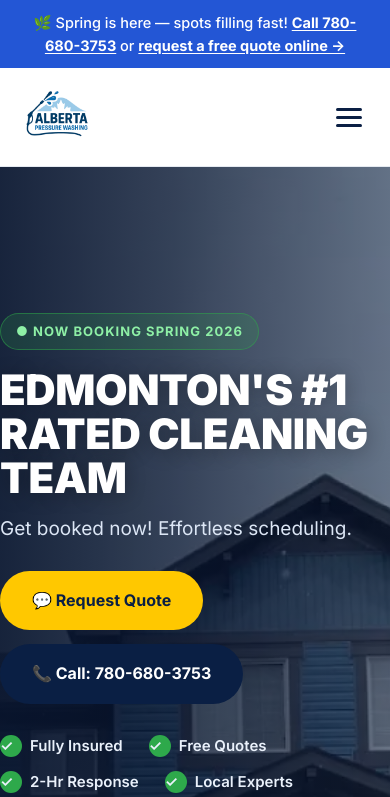
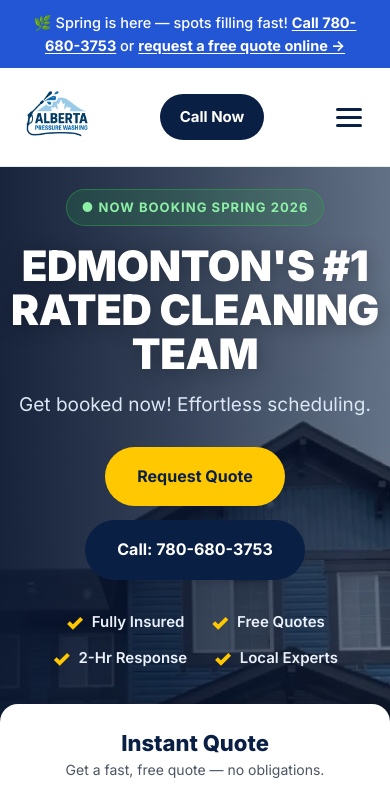
Before and after one commit to temtesfay/albertapressurewashing, a plain HTML site: page index.html in a window 390 px wide. Shown: the top 797 px of the page. Drawn offline with Linux system fonts and the light colour scheme.

Commit message:
Homepage mobile polish + Call Now header button site-wide
Homepage: center hero on mobile, trim top space (zero the section padding
override), solid yellow trust checkmarks, remove emojis from hero buttons.
Add a mobile "Call Now" button to the header across all main pages.

Co-Authored-By: Claude Opus 4.8 <noreply@anthropic.com>

```diff
--- a/index.html
+++ b/index.html
@@ -45,6 +45,7 @@
   .menu a{color:var(--navy);font-weight:600;font-size:20px}
   .menu a:hover{color:var(--bar)}
   .nav .btn{padding:13px 24px}
+  .hcall{display:none}
   .burger{display:none;background:none;border:0;cursor:pointer;padding:8px}
   .burger span{display:block;width:26px;height:3px;background:var(--navy);border-radius:2px;margin:5px 0}
   #mtoggle{display:none}
@@ -60,7 +61,7 @@
   .hero-btns{display:flex;flex-wrap:wrap;gap:14px;margin-bottom:30px}
   .trust{display:flex;flex-wrap:wrap;gap:12px 26px}
   .trust span{display:inline-flex;align-items:center;gap:8px;font-weight:600;font-size:15px;color:#eaf1fb}
-  .chk{width:22px;height:22px;flex:0 0 auto;border-radius:50%;background:var(--green);color:#fff;display:grid;place-items:center;font-size:12px}
+  .trust .chk{flex:0 0 auto;color:var(--yellow);font-size:21px;font-weight:900;line-height:1;display:inline-flex}
 
   /* quote form card */
   .qcard{background:#fff;border-radius:18px;padding:28px;box-shadow:0 30px 60px rgba(0,0,0,.35);color:var(--ink)}
@@ -159,6 +160,11 @@
     .nav .btn{display:none}
     #mtoggle:checked ~ .menu{display:flex}
     .burger{display:block}
+    .hero{padding-top:0;padding-bottom:0}
+    .hero-grid{text-align:center;align-items:start;padding-top:22px;padding-bottom:48px}
+    .hero .sub{margin-left:auto;margin-right:auto}
+    .hero-btns,.trust{justify-content:center}
+    .hcall{display:inline-flex;align-items:center;background:var(--navy);color:#fff;font-weight:700;padding:11px 20px;border-radius:999px;font-size:15px;white-space:nowrap}
   }
 
   .hasdrop{position:relative}
@@ -195,6 +201,7 @@
 <header>
   <div class="wrap nav">
     <a class="logo" href="/"><img src="/assets/framer/images/ydHi0YvqaGJVHcRsVyzTUazyZPk.png" alt="Alberta Pressure Washing"></a>
+    <a class="hcall" href="tel:+17806803753">Call Now</a>
     <input type="checkbox" id="mtoggle">
     <label class="burger" for="mtoggle" aria-label="Menu"><span></span><span></span><span></span></label>
     <nav class="menu">
@@ -215,8 +222,8 @@
       <h1 class="cond">Edmonton's #1 Rated Cleaning Team</h1>
       <p class="sub">Get booked now! Effortless scheduling.</p>
       <div class="hero-btns">
-        <a class="btn btn-yellow" href="#quote">💬 Request Quote</a>
-        <a class="btn btn-navy" href="tel:+17806803753">📞 Call: 780-680-3753</a>
+        <a class="btn btn-yellow" href="#quote">Request Quote</a>
+        <a class="btn btn-navy" href="tel:+17806803753">Call: 780-680-3753</a>
       </div>
       <div class="trust">
         <span><span class="chk">✓</span> Fully Insured</span>
```
Also changed, not shown: commercial-pressure-washing/index.html (+3 -0 lines), concrete-cleaning/index.html (+3 -0 lines), contact/index.html (+3 -0 lines), fence-cleaning/index.html (+3 -0 lines), gallery/concrete-cleaning/index.html (+3 -0 lines), gallery/fence-cleaning/index.html (+3 -0 lines), gallery/gutter-cleaning/index.html (+3 -0 lines), gallery/house-washing/index.html (+3 -0 lines), gallery/index.html (+3 -0 lines), gutter-cleaning/index.html (+3 -0 lines), house-washing/index.html (+3 -0 lines), power-washing/index.html (+3 -0 lines), pressure-washing/index.html (+3 -0 lines), roof-cleaning/index.html (+3 -0 lines), 1 more files.
